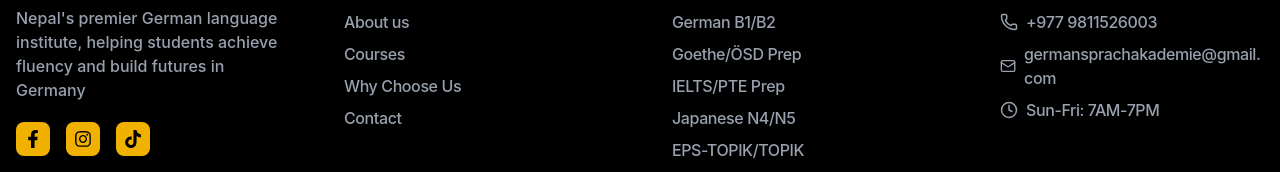
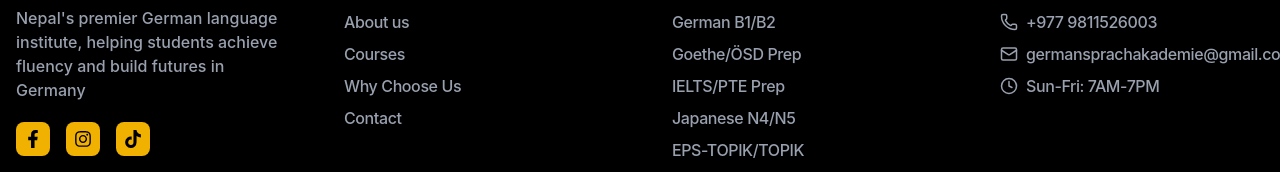
Before and after one commit to yuvraj-sapkota/germansprachakademie, a React app in the folder frontend/: page / in a window 1280 px wide. Shown: the part 4640-4812 px from the top of the page. Built offline with nearby package versions, Linux system fonts and the light colour scheme; the HTML template or start-up script is replaced by a standard one.

Commit message:
chagnes some issue

```diff
--- a/frontend/src/components/Footer.jsx
+++ b/frontend/src/components/Footer.jsx
@@ -22,10 +22,12 @@ const contactInfo = [
   {
     icon: Phone,
     text: "+977 9811526003",
+    href: "tel:+9779811526003",
   },
   {
     icon: Mail,
     text: "germansprachakademie@gmail.com",
+    href: "mailto:germansprachakademie@gmail.com",
   },
   {
     icon: Clock,
@@ -124,13 +126,23 @@ export default function Footer() {
             {contactInfo.map((item, i) => {
               const Icon = item.icon;
 
-              return (
-                <p
+              const content = (
+                <div className="flex gap-2 items-center text-gray-400 font-medium text-sm md:text-base tracking-tight">
+                  <Icon size={18} className="flex-shrink-0" />
+                  {item.text}
+                </div>
+              );
+
+              return item.href ? (
+                <a
                   key={i}
-                  className="text-gray-400 font-medium text-sm md:text-base break-all tracking-tight flex gap-2 items-center"
+                  href={item.href}
+                  className="hover:text-white transition"
                 >
-                  <Icon size={18} /> {item.text}
-                </p>
+                  {content}
+                </a>
+              ) : (
+                <div key={i}>{content}</div>
               );
             })}
           </FooterSection>
```
